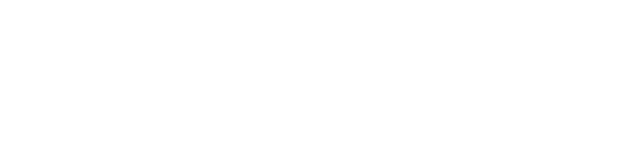
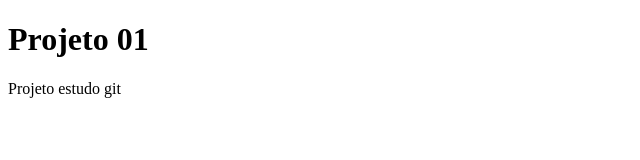
Before and after one commit to wallace-bulacios/Curso_GitHub, a plain HTML site: page index.html in a window 1280 px wide. Shown: the whole page, without its empty margins (0-640 px from the left). Drawn offline with Linux system fonts and the light colour scheme.

Commit message:
Adicionando novos arquivos no git

```diff
--- a/index.html
+++ b/index.html
@@ -7,6 +7,7 @@
     <title>Document</title>
 </head>
 <body>
-
+    <h1>Projeto 01</h1>
+    <p>Projeto estudo git</p>
 </body>
 </html>
```
Also changed, not shown: a.txt (added), empresa.txt, nomes.txt.
